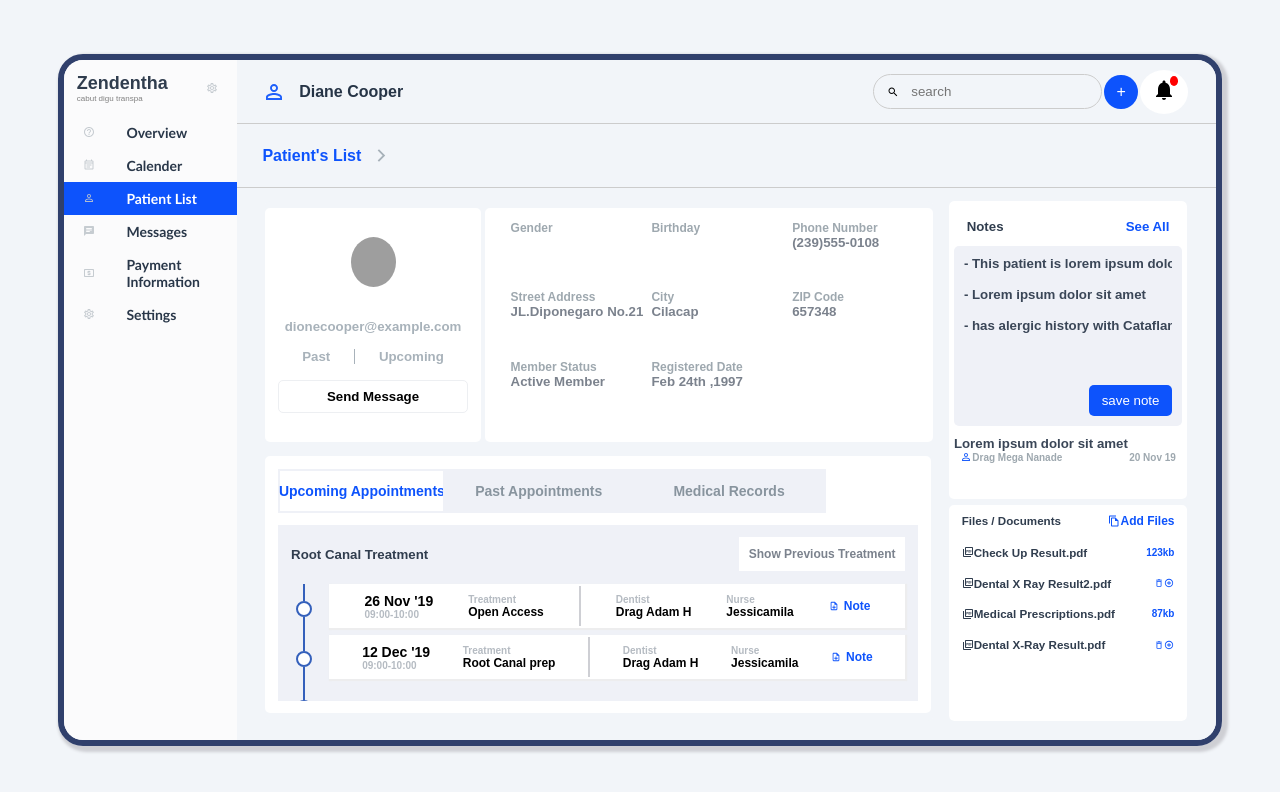
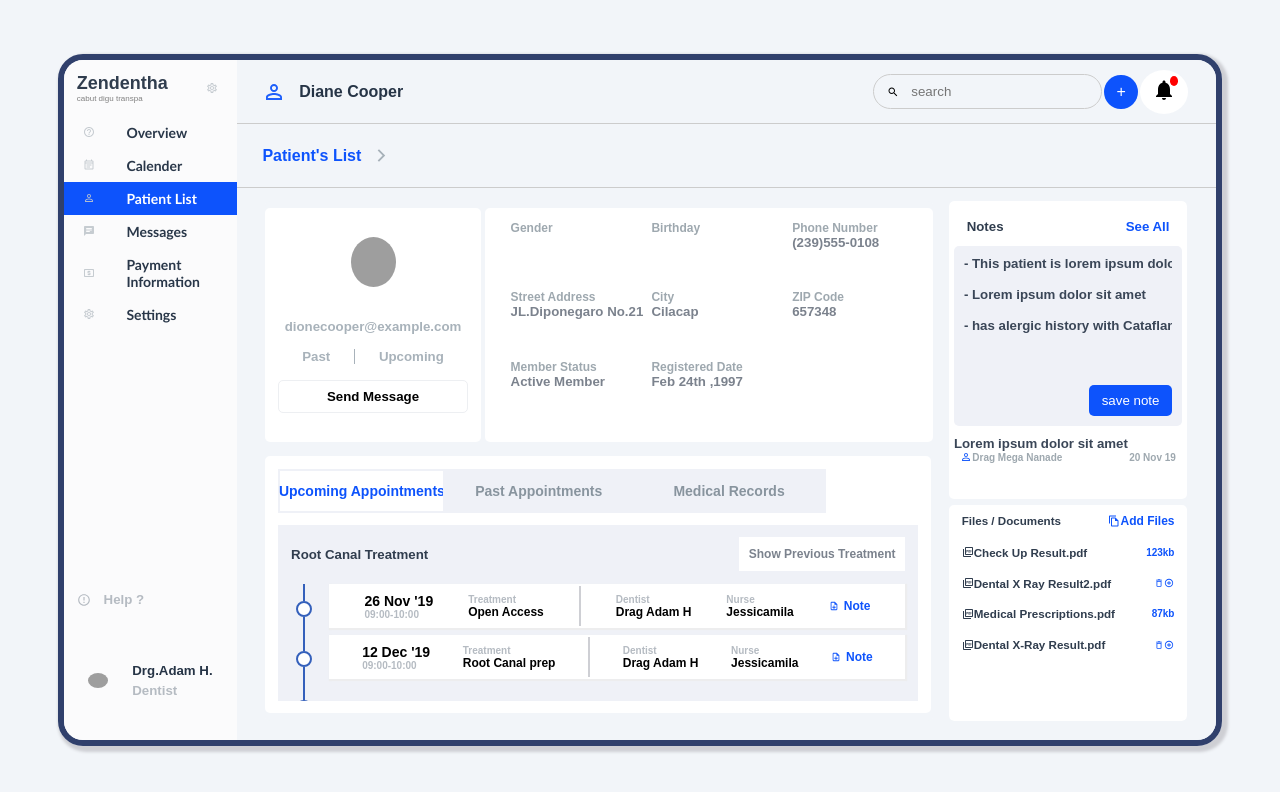
Before and after one commit to rajeshmn47/assignment, a React (Create React App) app: page / in a window 1280 px wide. Shown: the top 792 px of the page. Built offline with nearby package versions, Linux system fonts and the light colour scheme; no server answers; grey boxes are pictures that could not be loaded.

Commit message:
last commit

```diff
--- a/src/App.css
+++ b/src/App.css
@@ -29,6 +29,9 @@ background-color: #FBFBFC;
 width: 15%;
 overflow: hidden;
 color: #263446;
+display: flex;
+flex-direction: column;
+justify-content: space-between;
 }
 
 .item{
--- a/src/maindiv.js
+++ b/src/maindiv.js
@@ -5,12 +5,14 @@ import ChatRoundedIcon from '@material-ui/icons/ChatRounded';
 import LocalAtmRoundedIcon from '@material-ui/icons/LocalAtmRounded';
 import SettingsOutlinedIcon from '@material-ui/icons/SettingsOutlined';
 import Rightbar from './rightbar'
+import ErrorOutlineOutlinedIcon from '@material-ui/icons/ErrorOutlineOutlined';
 
 export const Maindiv=({patient })=>{
     return(
         <>
 <div className='maindiv'>
     <div className="sidebar">
+        <div>
         <div className='topsid'>
             <div>
 <h2>Zendentha</h2>
@@ -44,8 +46,21 @@ export const Maindiv=({patient })=>{
 <h2>Settings</h2>
     </div>
     </div>
+
+
+    </div>
     <div>
-
+    <div>
+        <h5 style={{color:'#B5BBC2',padding:'1vmax',display:'flex',alignItems:'center',width:'100%',justifyContent:'flex-start'}}>
+             <ErrorOutlineOutlinedIcon style={{fontSize:'14px',marginRight:'1vw'}}/> Help ?</h5>
+   </div>
+    <div style={{borderTop:'#cccccc',height:'15vh',width:'100%',display:'flex',alignItems:'center',justifyContent:'space-evenly'}}>
+        <img src='https://t3.ftcdn.net/jpg/02/60/04/08/360_F_260040863_fYxB1SnrzgJ9AOkcTOhoe7IEFtsPiHAD.jpg' alt='' width='20' style={{borderRadius:'50%'}}/>
+        <div>
+            <h5> Drg.Adam H.</h5>
+            <h5 style={{color:'#B5BBC2',marginTop:'5px'}}>Dentist</h5>
+        </div>
+    </div>
     </div>
     </div>
    <Rightbar patient={patient}/>
```
